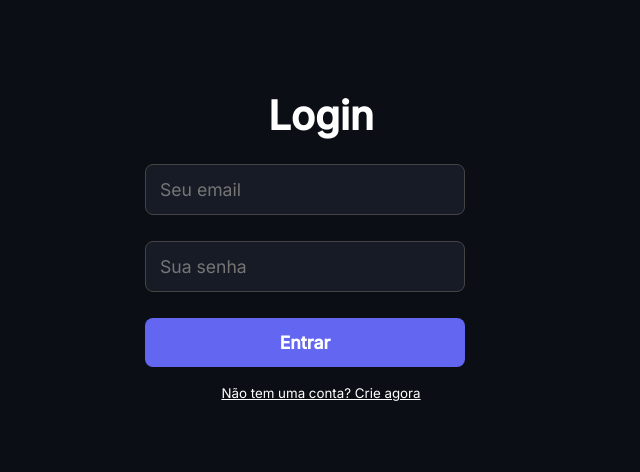
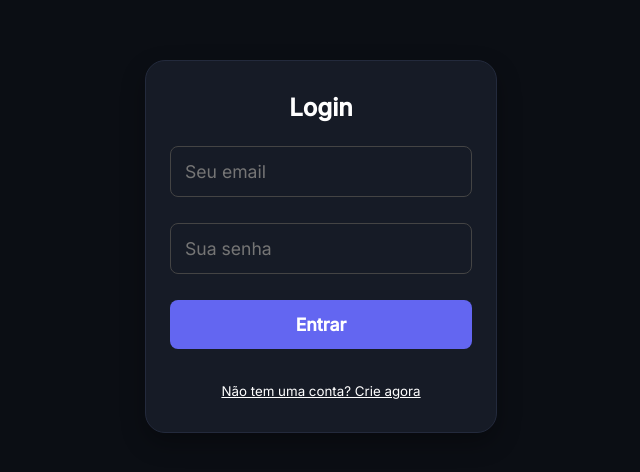
Before and after one commit to Alan-araujo-veloso/ApexFin, a React (Vite) app: page / in a window 1280 px wide. Shown: the part 154-626 px from the top of the page, without its empty margins (319-959 px from the left). Built offline with nearby package versions, Linux system fonts and the light colour scheme; no server answers.

Commit message:
feat: adiciona indicador de loading e card de login estilizado

```diff
--- a/src/components/Login.tsx
+++ b/src/components/Login.tsx
@@ -12,6 +12,7 @@ const [email, setEmail] = useState('');
 const [password, setPassword] = useState('');
 const[error, setError] = useState('');
 const[successMessage, setSuccessMessage] = useState('');
+const [loading, setLoading] = useState(false);
 
 const { login } = useContext(AuthContext);
 const API_URL = import.meta.env.VITE_API_URL || 'http://localhost:5000/api';
@@ -20,6 +21,8 @@ const handleLoSubmit = async (e: React.FormEvent) => {
     e.preventDefault();
     setError('');
     setSuccessMessage('');
+    setLoading(true);
+
 
     try {
         if (isRegistering) {
@@ -36,11 +39,14 @@ const handleLoSubmit = async (e: React.FormEvent) => {
     }
 }catch (err: any) {
         setError(err.response?.data?.message || 'Erro ao processar a solicitação. Verifique suas credenciais.');
+    } finally {
+        setLoading(false);
     }
     };
 
     return (
         <div className='Login-container'>
+            <div className="login-card">
         <h1>{isRegistering ? 'Criar Conta' : 'Login'}</h1>
 
 {error && <div className="error-message" style={{ color: 'red', marginBottom: '10px' }}> {error}</div>}
@@ -72,8 +78,8 @@ onChange={(e: ChangeEvent<HTMLInputElement>) => setPassword(e.target.value)}
 required
 />
 
-<button type="submit" className="login-btn">
-    {isRegistering ? 'Cadastrar' : 'Entrar'}
+<button type="submit" className="login-btn" disabled={loading}>
+    {loading ? 'Carregando...' : (isRegistering ? 'Cadastrar' : 'Entrar')}
 </button>
 </form>
 
@@ -89,6 +95,7 @@ required
     {isRegistering ? 'Já tem uma conta? Faça login' : 'Não tem uma conta? Crie agora'}
     </button>
     </div>
+    </div>
 </div>
     );
 }
--- a/style.css
+++ b/style.css
@@ -289,9 +289,57 @@ padding: 4px
 }
 .login-btn {
     width: 100%;
-    padding: 12px;
+    padding: 14px;
     font-size: 16px;
-    border-radius: 8px;
+    font-weight: 600;
+    background-color: var(--accent-color);
+    color: var(--text-primary);
+    border: none;
+    border-radius: 10px;
     cursor: pointer;
+    transition: background-color 0.2s;
     box-sizing: border-box;
 }
+
+.login-btn:disabled{
+    opacity: 0.7;
+    cursor: not-allowed;
+}
+
+.login-card {
+    background-color: var(--card-bg);
+    border: 1px solid #232A3C;
+    border-radius: 20px;
+    padding: 32px 24px;
+    width: 100%;
+    max-width: 400px;
+    box-shadow: 0 10px 25px rgba(0, 0, 0, 0.3);
+    display: flex;
+    flex-direction: column;
+    gap: 16px;
+}
+
+.login-card h1{
+    font-size: 24px;
+    font-weight: 600;
+    color: var(--text-primary);
+    text-align: center;
+    margin-bottom: 8px;
+}
+
+.login-container input {
+width: 100%;
+padding: 14px;
+font-size: 14px;
+border-radius: 10px;
+border: 1px solid #232A3C;
+background-color: #0B0E14;
+color: var(--text-primary);
+outline: none;
+box-sizing: border-box;
+transition: border-color 0.2s;
+}
+
+.login-btn:hover {
+    background-color: #4f46e5;
+}
```
